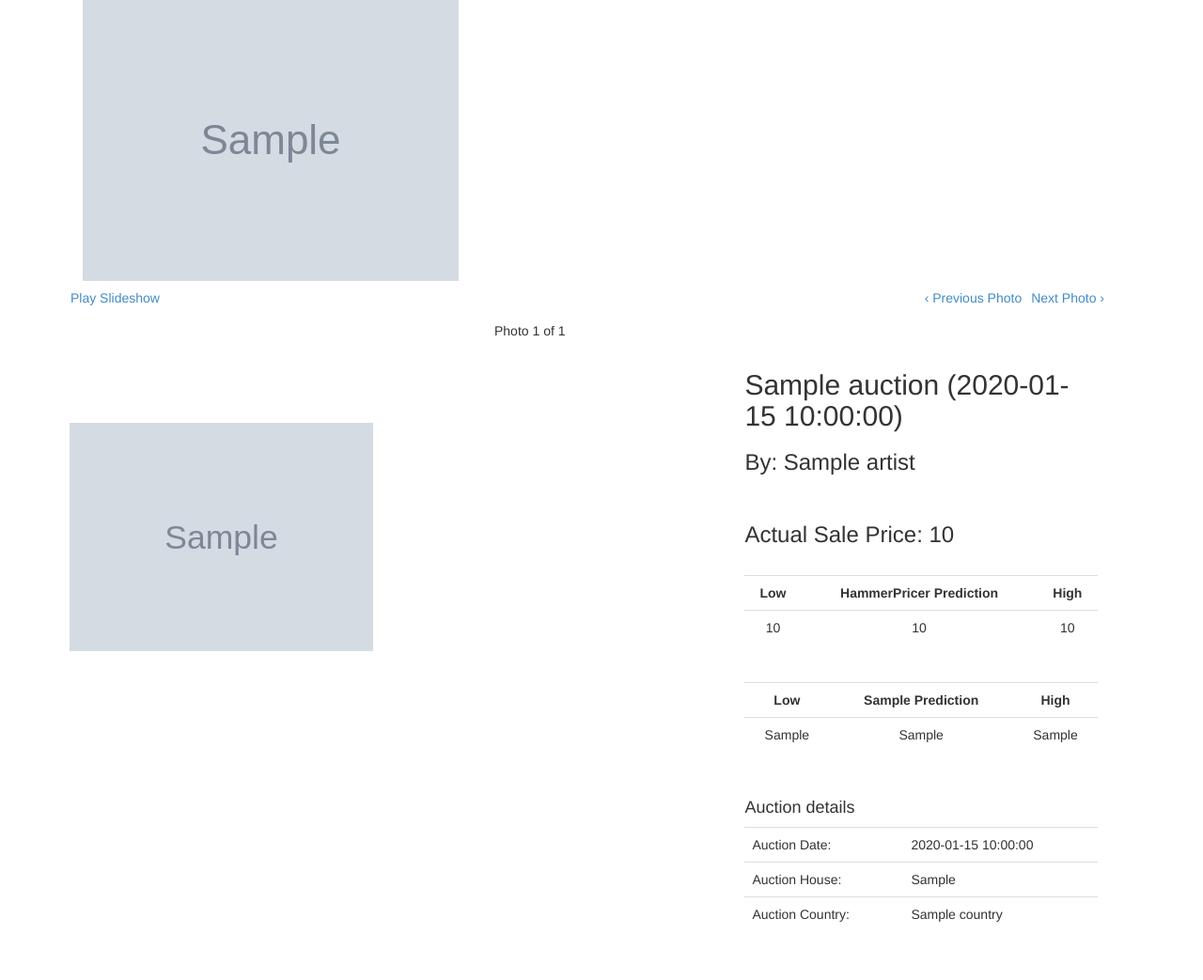
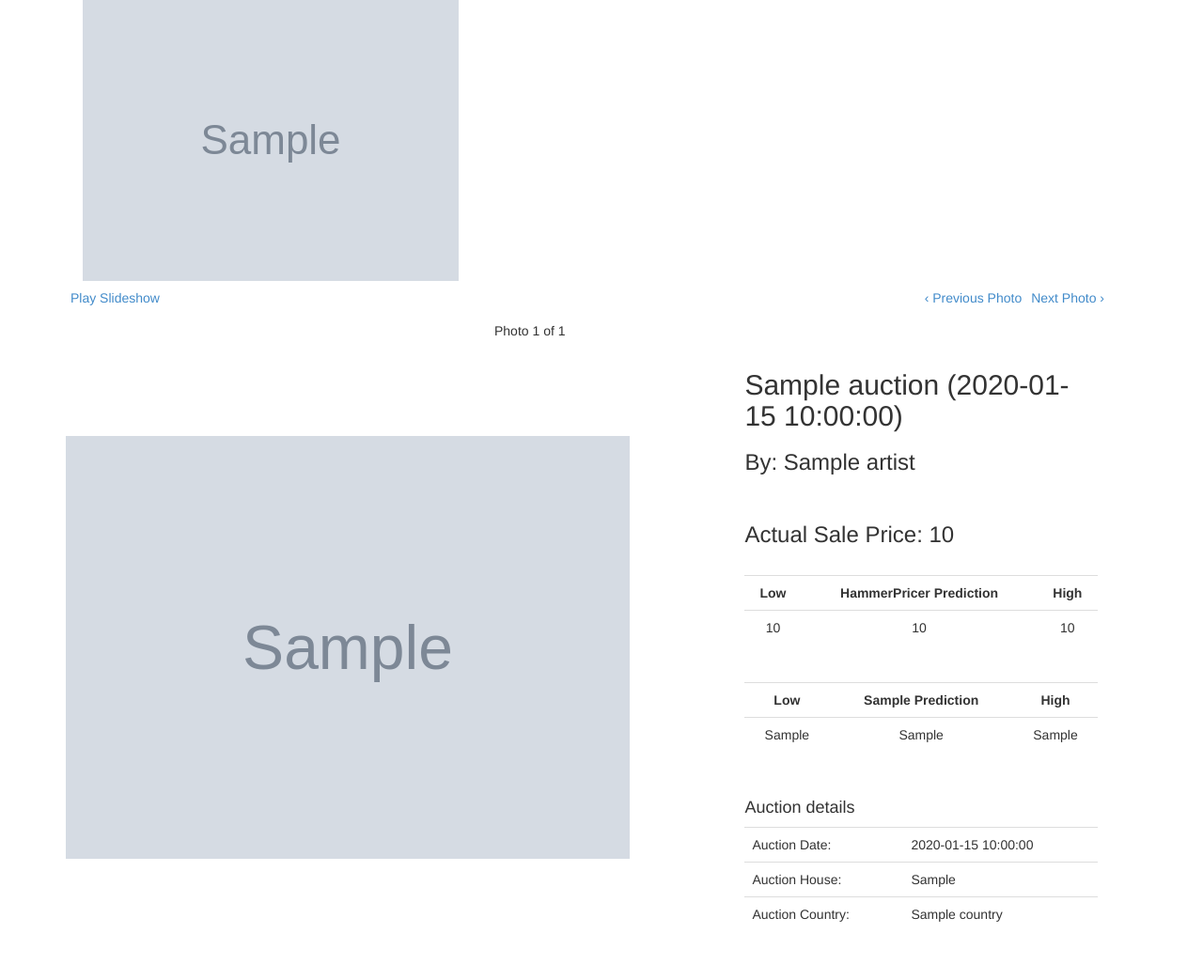
Before and after one commit to jbwhit/hammer-pricer, a Flask app: template app/templates/destination2.html in a window 1280 px wide. Shown: the part 322-1365 px from the top of the page at 94% size. Run offline with Flask 2, Linux system fonts and the light colour scheme; the template is opened without the code that fills it: most values are stand-ins (such as "Sample title", 1, 10 or a date in 2020); grey boxes marked "Sample" are stand-in pictures; some libraries are stand-ins or nearby versions.

Commit message:
Resize images to be pixel widths

```diff
--- a/app/static/css/jw-galleriffic.css
+++ b/app/static/css/jw-galleriffic.css
@@ -66,6 +66,7 @@
     position: absolute;
     top: 120px;
     left: 0;
+    width: 600px;
 }
 div.slideshow a.advance-link {
     display: block;
@@ -84,7 +85,7 @@
 
 div.slideshow img {
     border: none;
-    width: 80%;
+    width: 100%;
 }
 div.caption-container {
     float: right;
```
